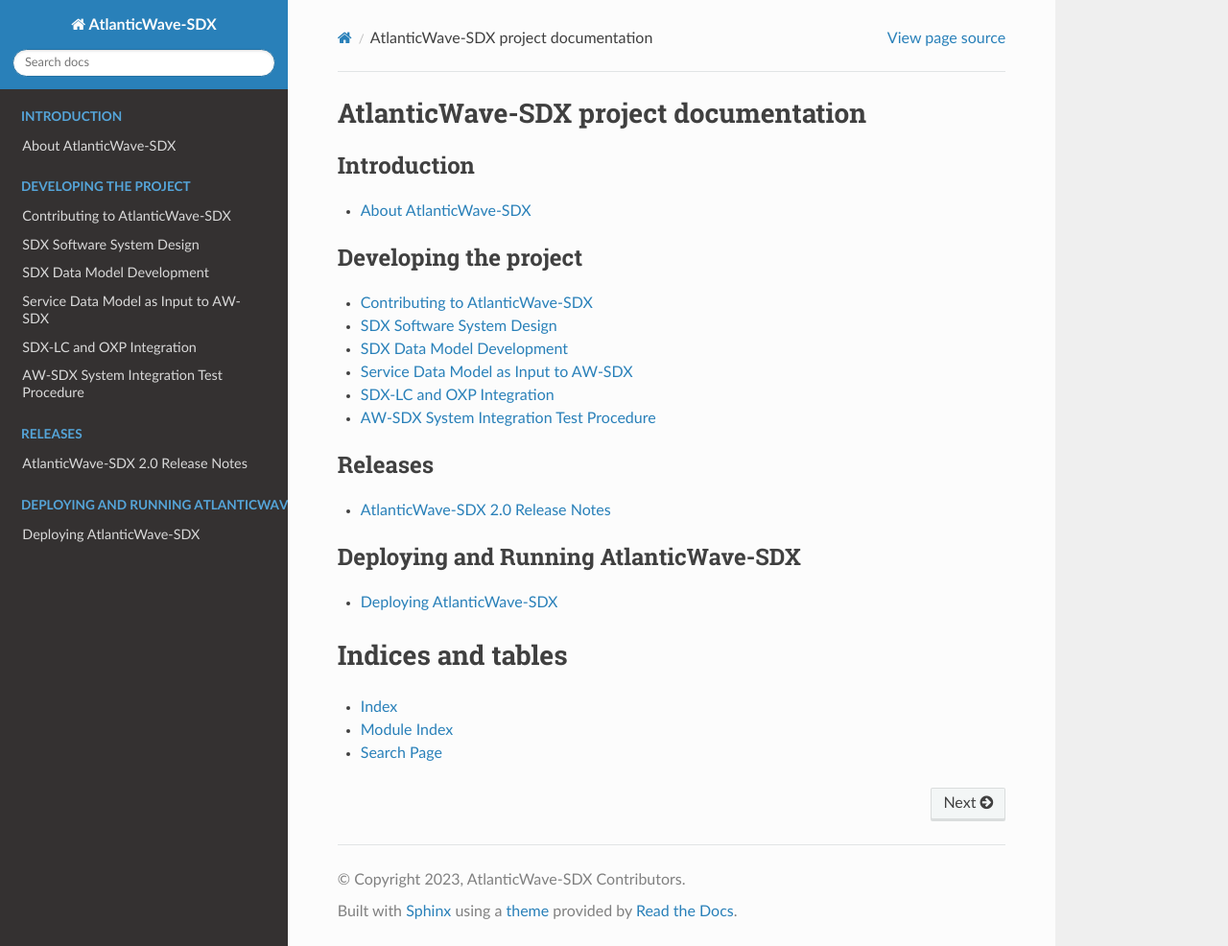
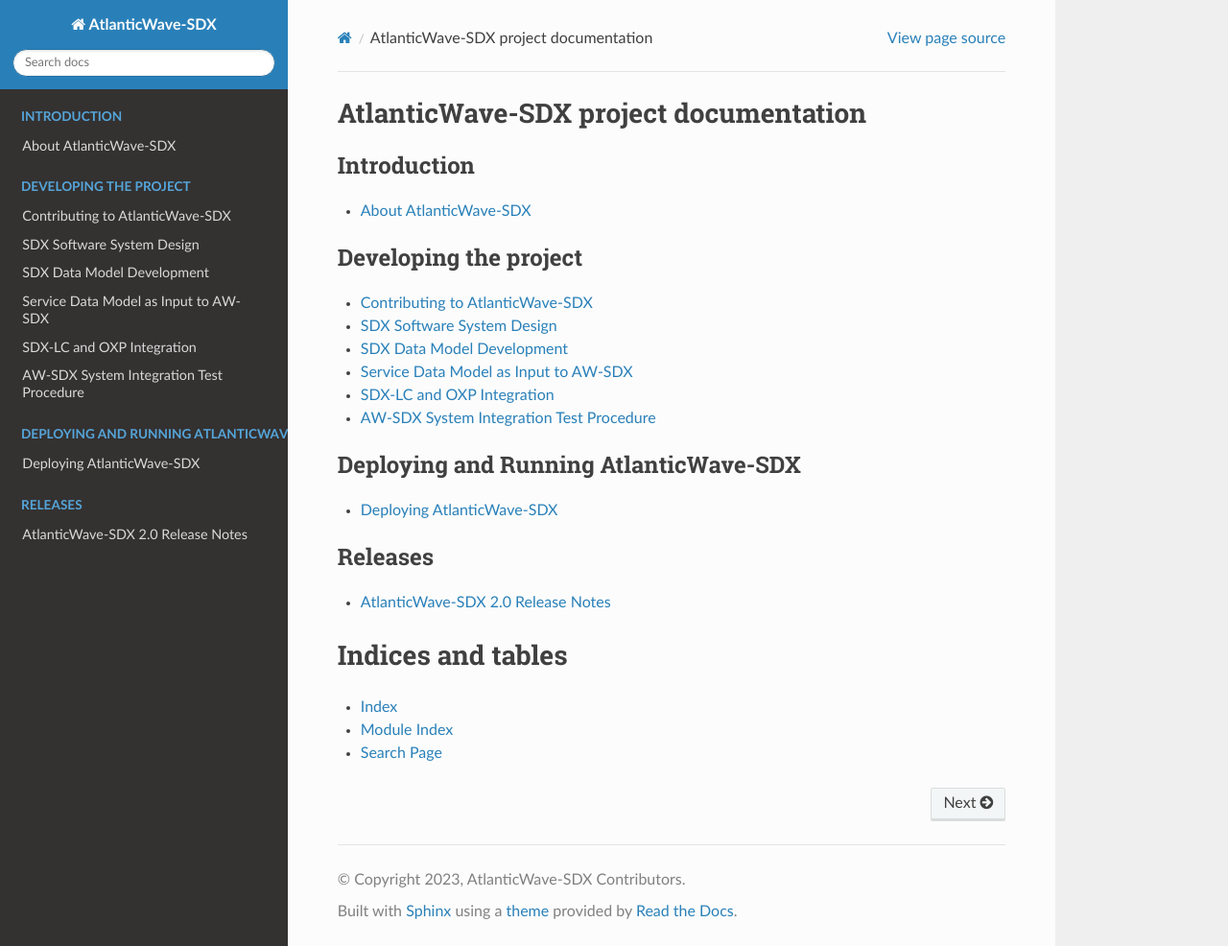
Before and after one commit to atlanticwave-sdx/sdx-docs, a Sphinx documentation site: the page built from source/index.rst, in a window 1280 px wide and 986 px high. Shown: the whole window at 96% size. Built offline with Sphinx 7.4.7 and the Read the Docs theme 2.0.0, drawn with Linux system fonts in a browser that asks for light colours; part of the change alters nothing that is shown.

```diff
--- a/source/index.rst
+++ b/source/index.rst
@@ -24,12 +24,6 @@ AtlanticWave-SDX project documentation
    sdx_lc_oxp.rst
    sdx_system_integration_test_procedure.rst
 
-.. toctree::
-   :maxdepth: 1
-   :caption: Releases
-
-   sdx_release_notes_2.0.0.rst
-
 
 .. toctree::
    :maxdepth: 1
@@ -38,6 +32,14 @@ AtlanticWave-SDX project documentation
    sdx_deployment.rst
 
 
+.. toctree::
+   :maxdepth: 1
+   :caption: Releases
+
+   sdx_release_notes_2.0.0.rst
+
+
+
 Indices and tables
 ==================
 
```
